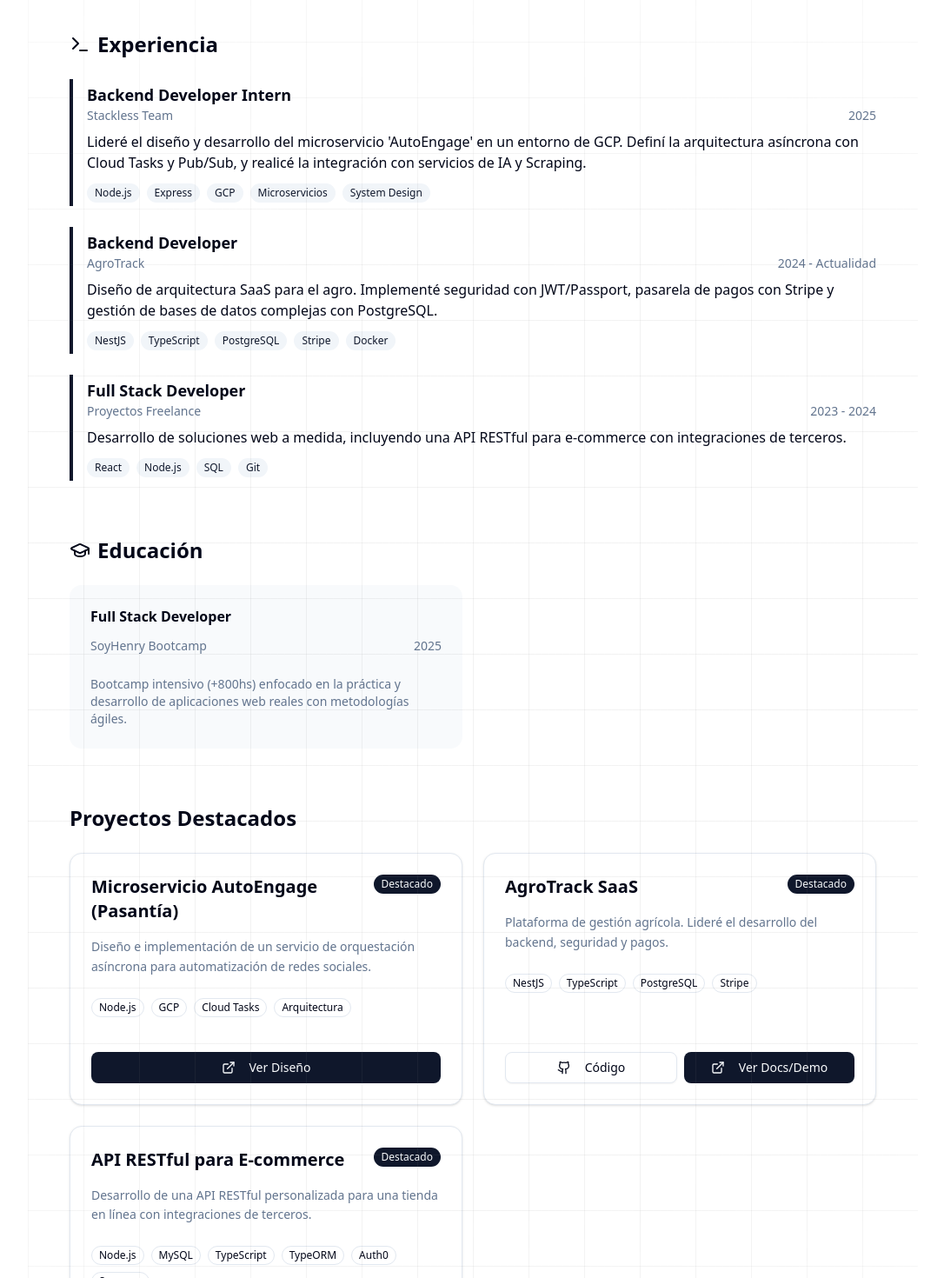
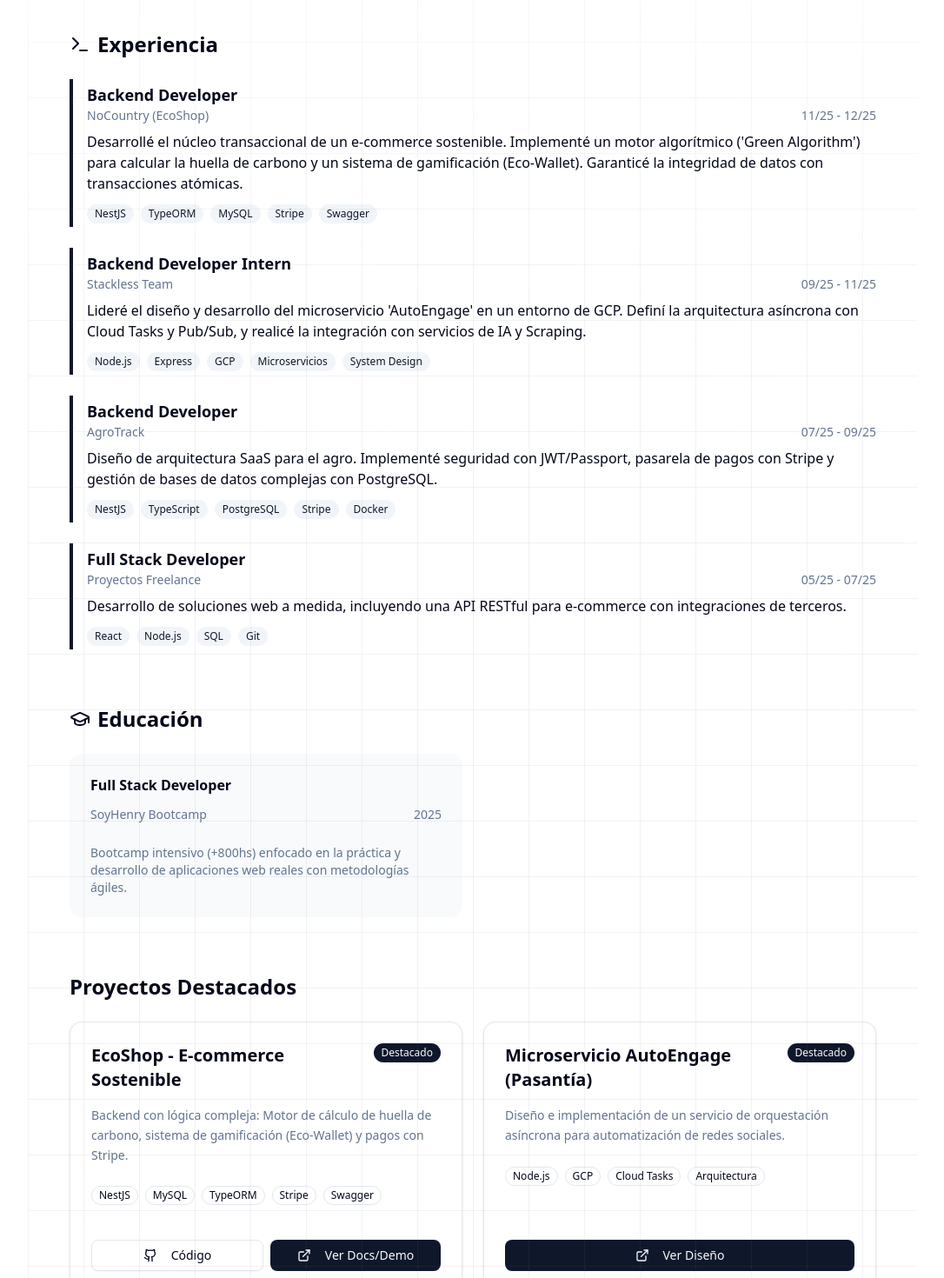
Before and after one commit to AFacundoOrtiz/portfolio, a Next.js app: page / in a window 1280 px wide. Shown: the part 400-1870 px from the top of the page at 87% size, without its empty margins (96-1182 px from the left). Built offline with nearby package versions, Linux system fonts and the light colour scheme.

Commit message:
Nueva experiencia & proyecto agregados

```diff
--- a/app/page.tsx
+++ b/app/page.tsx
@@ -90,7 +90,7 @@
           </h2>
 
           <p className="mt-4 max-w-xl text-muted-foreground leading-relaxed">
-            Ingeniero en formación apasionado por la arquitectura de software.
+            Ingeniero bilingüe en formación apasionado por la arquitectura de software.
             Me especializo en construir sistemas escalables, microservicios y
             la lógica invisible que impulsa las aplicaciones modernas.
           </p>
--- a/data/experience.ts
+++ b/data/experience.ts
@@ -1,8 +1,16 @@
 export const experience = [
+  {
+    company: "NoCountry (EcoShop)",
+    role: "Backend Developer",
+    period: "11/25 - 12/25",
+    description:
+      "Desarrollé el núcleo transaccional de un e-commerce sostenible. Implementé un motor algorítmico ('Green Algorithm') para calcular la huella de carbono y un sistema de gamificación (Eco-Wallet). Garanticé la integridad de datos con transacciones atómicas.",
+    skills: ["NestJS", "TypeORM", "MySQL", "Stripe", "Swagger"],
+  },
   {
     company: "Stackless Team",
     role: "Backend Developer Intern",
-    period: "2025",
+    period: "09/25 - 11/25",
     description:
       "Lideré el diseño y desarrollo del microservicio 'AutoEngage' en un entorno de GCP. Definí la arquitectura asíncrona con Cloud Tasks y Pub/Sub, y realicé la integración con servicios de IA y Scraping.",
     skills: ["Node.js", "Express", "GCP", "Microservicios", "System Design"],
@@ -10,7 +18,7 @@
   {
     company: "AgroTrack",
     role: "Backend Developer",
-    period: "2024 - Actualidad",
+    period: "07/25 - 09/25",
     description:
       "Diseño de arquitectura SaaS para el agro. Implementé seguridad con JWT/Passport, pasarela de pagos con Stripe y gestión de bases de datos complejas con PostgreSQL.",
     skills: ["NestJS", "TypeScript", "PostgreSQL", "Stripe", "Docker"],
@@ -18,7 +26,7 @@
   {
     company: "Proyectos Freelance",
     role: "Full Stack Developer",
-    period: "2023 - 2024",
+    period: "05/25 - 07/25",
     description:
       "Desarrollo de soluciones web a medida, incluyendo una API RESTful para e-commerce con integraciones de terceros.",
     skills: ["React", "Node.js", "SQL", "Git"],
--- a/data/projects.ts
+++ b/data/projects.ts
@@ -1,4 +1,13 @@
 export const projects = [
+  {
+    title: "EcoShop - E-commerce Sostenible",
+    description:
+      "Backend con lógica compleja: Motor de cálculo de huella de carbono, sistema de gamificación (Eco-Wallet) y pagos con Stripe.",
+    tags: ["NestJS", "MySQL", "TypeORM", "Stripe", "Swagger"],
+    link: "https://ecoshop-dev.vercel.app",
+    github: "https://github.com/felipecalderon/nocountry-ecoshop-back",
+    highlight: true,
+  },
   {
     title: "Microservicio AutoEngage (Pasantía)",
     description:
```
